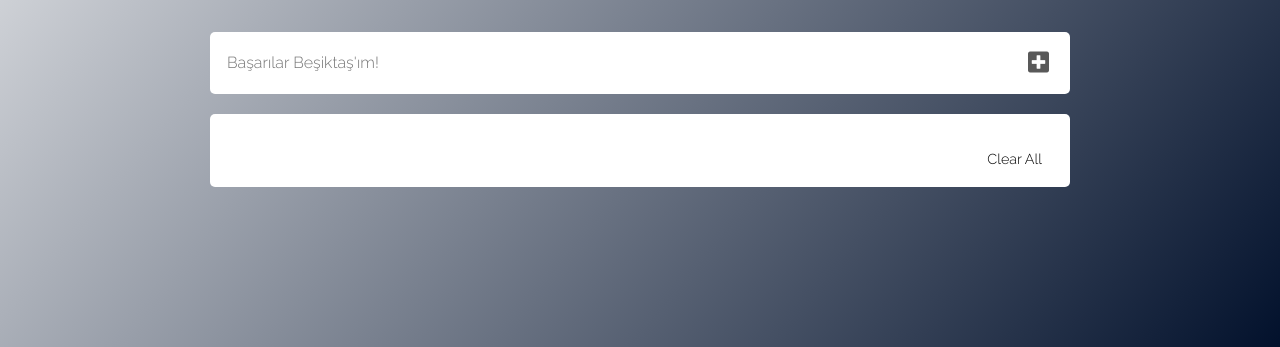
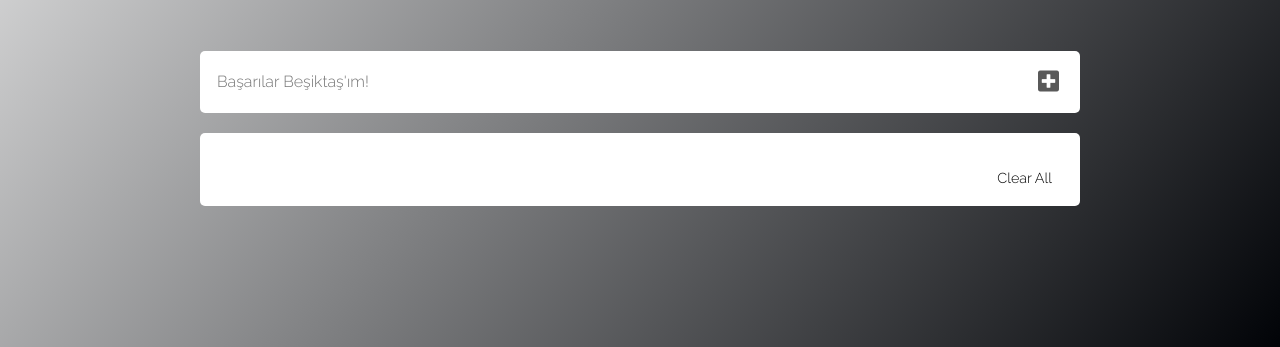
Before and after one commit to TurgutKaan/todo-app, a plain HTML site: page index.html in a window 1280 px wide. Shown: the part 453-800 px from the top of the page. Drawn offline with Linux system fonts and the light colour scheme.

Commit message:
styles has been updated

```diff
--- a/style.css
+++ b/style.css
@@ -1,17 +1,16 @@
 html {
     height: auto;
     min-height: 100vh;
-    min-width: fit-content;
+
     width: auto;
-    background-image: linear-gradient(130deg, #FFFFFF,#02112c);
+    background-image: linear-gradient(130deg, #FFFFFF,#010307);
     background-repeat: no-repeat;
     background-size: auto;
 }
 
 .container {
-    width: 900px;
-    min-width: auto;
-    max-width: auto;
+    width: auto;
+    max-width: 900px;
     display: flex;
     justify-content: center;
     flex-direction: column;
@@ -20,10 +19,9 @@ html {
 }
 
 .headline {
-        width: 700px;
+        width: auto;
         text-align-last: center;
 }
-
 
 
 .logo {
@@ -31,16 +29,17 @@ html {
     margin: auto;
     flex-direction: column;
     max-width: 300px;
-
     padding: 1.5rem 0;
     align-items: center;
 
 }
 
-.main {
-    padding: 20px;
+.main  {
+    padding: 10px;
+    max-width: 900px;
+}
 
-}
+
 
 form {
     background-color: #FFFFFF;
```
